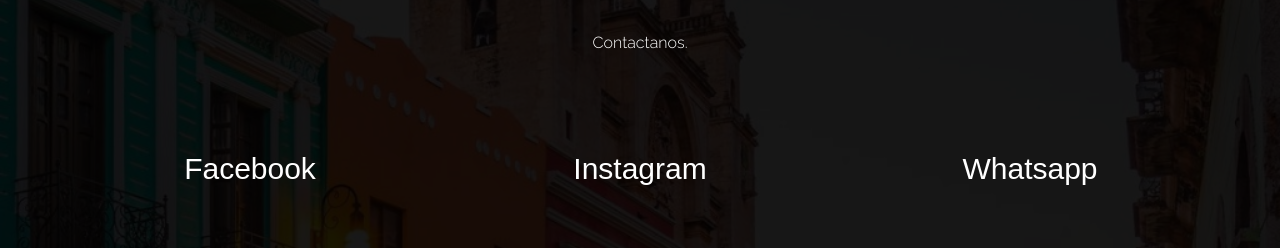
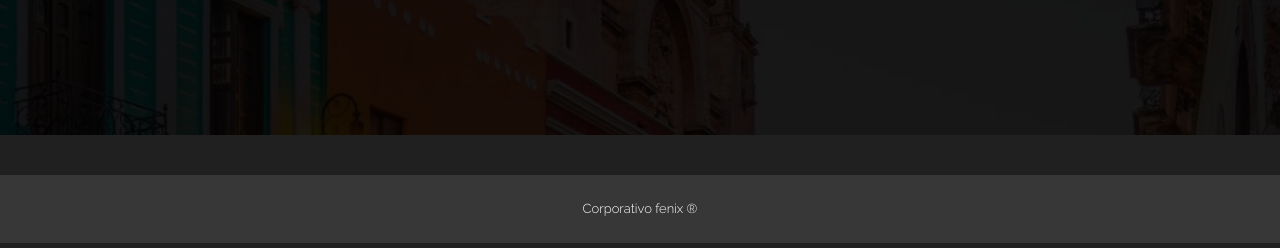
Before and after one commit to sbr0ll/FENIX, a plain HTML site: page index.html in a window 1280 px wide. Shown: the part 552-800 px from the top of the page. Drawn offline with nearby package versions, Linux system fonts and the light colour scheme; a web font is replaced by a local one.

Commit message:
Add files via upload

```diff
--- a/index.html
+++ b/index.html
@@ -75,49 +75,16 @@
         <div class="services-overlay">
             <div class="container">
                 <!-- Main Heading Starts -->
-                <div class="main-head">
-                    <h2 data-scroll-reveal="enter top and move 50px over 1.2s">Sobre nosotros</h2>
+              <div class="main-head">
+                <h2 data-scroll-reveal="enter top and move 50px over 1.2s">Sobre nosotros</h2>
 					<h5 data-scroll-reveal="enter bottom and move 50px over 1.4s">
                        Tramites para personas físicas y morales. Solucionamos cualquier situacion de forma rapida y efectiva.&nbsp;</h5>
                     <br />
-                    <p data-scroll-reveal="enter bottom and move 50px over 1.4s">
-                      Contactanos.
-                  </p>
-                </div>
+</div>
                 <!-- Main Heading Ends -->
                 <!-- Services List Starts -->
 
-                <div id="services-blocks" class="row">
-                    <div
-
-						 data-scroll-reveal="enter bottom and move 50px over 1.6s" class="col-lg-4 col-md-4 col-sm-12 col-xs-12 sblock">
-
-                        <h4 >
-							<a href="https://www.facebook.com/people/Corporativo-Fenix/100068423341233/"> Facebook</a>
-                           </h4>
-                        <p>
-
-                        </p>
-                    </div>
-                    <div data-scroll-reveal="enter top and move 50px over 1.7s" class="col-lg-4 col-md-4 col-sm-12 col-xs-12 sblock">
-
-                        <h4>
-							<a href="https://www.instagram.com/cfenix.mexico/
-									 ">Instagram</a>
-                          </h4>
-                        <p>
-
-                        </p>
-                    </div>
-                    <div data-scroll-reveal="enter bottom and move 50px over 1.8s" class="col-lg-4 col-md-4 col-sm-12 col-xs-12 sblock">
-
-                        <h4><a href="https://wa.link/mxsdwv">  Whatsapp</a>
-                          </h4>
-                        <p>
-
-                        </p>
-                    </div>
-                </div>
+                <div id="services-blocks" class="row"> </div>
                 <!-- Services List Ends -->
             </div>
         </div>
```
